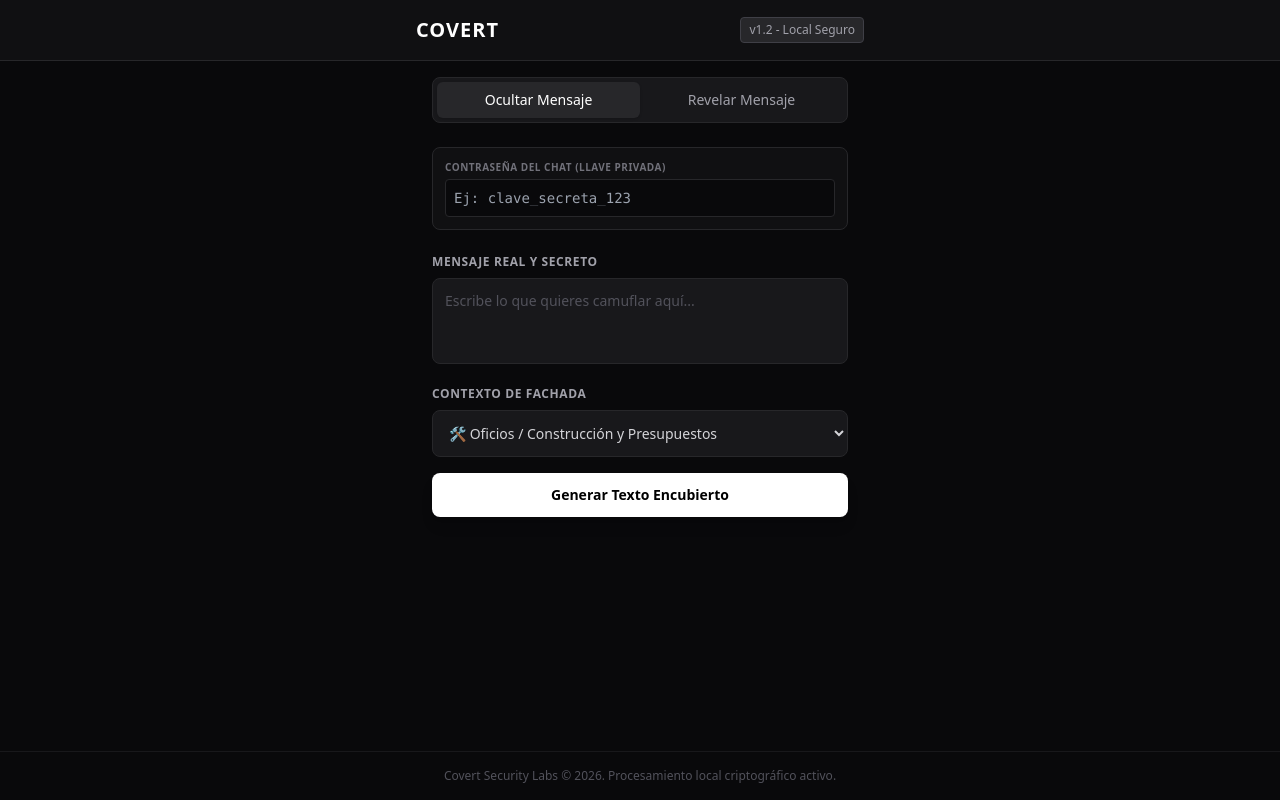
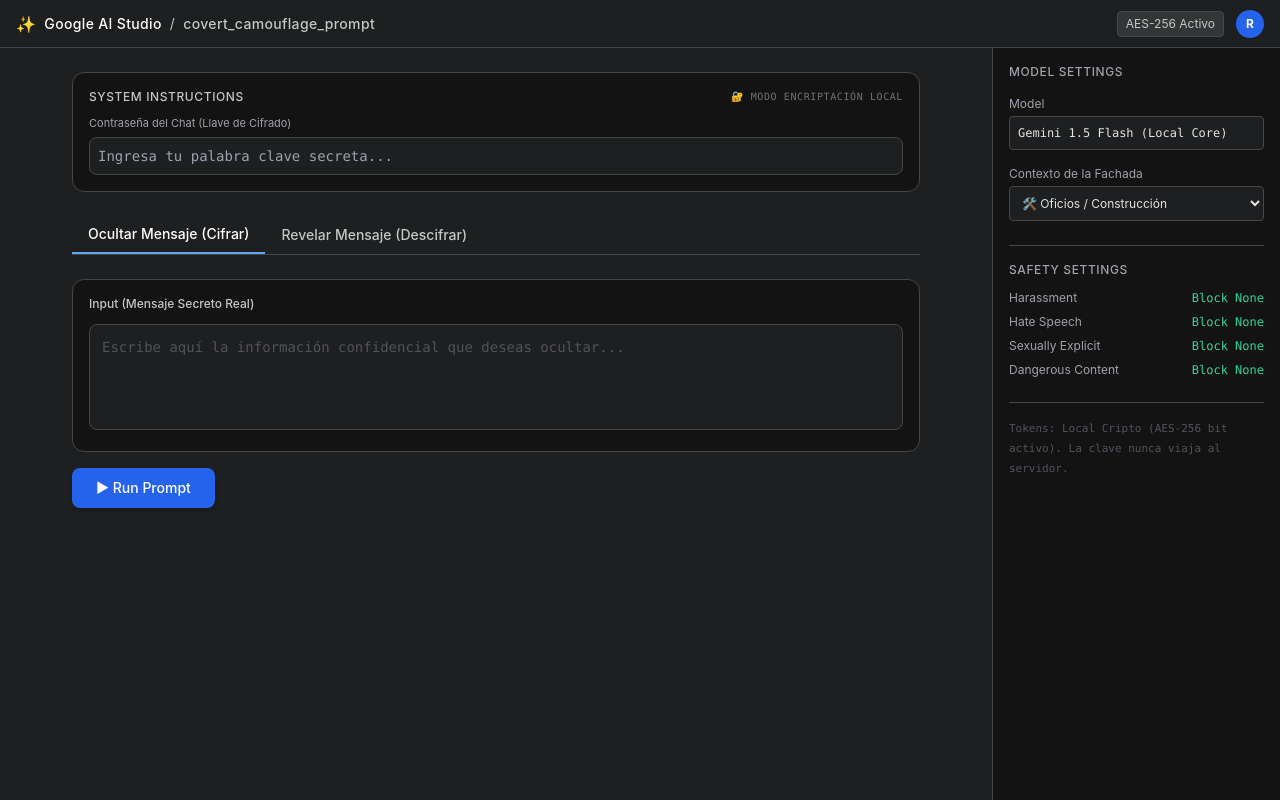
Before and after one commit to egomonumento-rgb/covert-app, a plain HTML site: page index.html in a window 1280 px wide. Drawn offline with nearby package versions, Linux system fonts and the light colour scheme.

Commit message:
Update index.html

```diff
--- a/index.html
+++ b/index.html
@@ -3,100 +3,161 @@
 <head>
     <meta charset="UTF-8">
     <meta name="viewport" content="width=device-width, initial-scale=1.0">
-    <title>Covert - Encrypted Messaging</title>
+    <title>Google AI Studio - Covert Pro</title>
     <script src="https://cdn.tailwindcss.com"></script>
     <script src="https://cdnjs.cloudflare.com/ajax/libs/crypto-js/4.1.1/crypto-js.min.js"></script>
+    <style>
+        body { font-family: -apple-system, BlinkMacSystemFont, "Segoe UI", Roboto, Helvetica, Arial, sans-serif; }
+    </style>
 </head>
-<body class="bg-zinc-950 text-zinc-100 min-h-screen flex flex-col justify-between font-sans">
+<body class="bg-[#1e1f20] text-[#e3e3e3] min-h-screen flex flex-col text-sm">
 
-    <header class="border-b border-zinc-800 p-4 bg-zinc-900/50 backdrop-blur">
-        <div class="max-w-md mx-auto flex justify-between items-center">
-            <h1 class="text-xl font-black tracking-wider text-white">COVERT</h1>
-            <span class="text-xs bg-zinc-800 text-zinc-400 px-2 py-1 rounded border border-zinc-700">v1.2 - Local Seguro</span>
+    <header class="bg-[#1e1f20] border-b border-[#444746] h-12 flex items-center justify-between px-4 shrink-0">
+        <div class="flex items-center space-x-4">
+            <span class="text-white font-medium tracking-wide flex items-center space-x-2">
+                <span class="text-blue-400 font-black text-base">✨</span>
+                <span>Google AI Studio</span>
+                <span class="text-[#c4c7c5] font-normal mx-2">/</span>
+                <span class="text-[#c4c7c5]">covert_camouflage_prompt</span>
+            </span>
+        </div>
+        <div class="flex items-center space-x-3">
+            <span class="text-xs bg-[#333537] text-[#c4c7c5] px-2 py-1 rounded border border-[#444746]">AES-256 Activo</span>
+            <div class="w-7 h-7 bg-blue-600 rounded-full flex items-center justify-center text-white font-bold text-xs">R</div>
         </div>
     </header>
 
-    <main class="flex-grow p-4 max-w-md mx-auto w-full space-y-6">
+    <div class="flex flex-grow overflow-hidden">
 
-        <div class="flex bg-zinc-900 p-1 rounded-lg border border-zinc-800">
-            <button id="btn-tab-cifrar" class="w-1/2 py-2 text-sm font-medium rounded-md bg-zinc-800 text-white transition shadow" onclick="switchTab('cifrar')">
-                Ocultar Mensaje
+        <main class="flex-grow flex flex-col p-6 overflow-y-auto space-y-6 max-w-4xl mx-auto w-full">
+
+            <div class="bg-[#131314] border border-[#444746] rounded-xl p-4 space-y-2">
+                <div class="text-[#c4c7c5] font-medium text-xs uppercase tracking-wider flex items-center justify-between">
+                    <span>System Instructions</span>
+                    <span class="text-[10px] text-zinc-500 font-mono">🔐 Modo Encriptación Local</span>
+                </div>
+                <div class="space-y-3">
+                    <div>
+                        <label class="block text-[11px] text-zinc-400 mb-1">Contraseña del Chat (Llave de Cifrado)</label>
+                        <input id="chat-password" type="password" class="w-full bg-[#1e1f20] border border-[#444746] rounded-lg p-2 text-sm text-[#e3e3e3] focus:outline-none focus:border-blue-500 font-mono" placeholder="Ingresa tu palabra clave secreta...">
+                    </div>
+                </div>
+            </div>
+
+            <div class="flex border-b border-[#444746]">
+                <button id="btn-tab-cifrar" class="px-4 py-2 font-medium text-white border-b-2 border-blue-400 transition" onclick="switchTab('cifrar')">
+                    Ocultar Mensaje (Cifrar)
                 </button>
-            <button id="btn-tab-descifrar" class="w-1/2 py-2 text-sm font-medium rounded-md text-zinc-400 hover:text-white transition" onclick="switchTab('descifrar')">
-                Revelar Mensaje
+                <button id="btn-tab-descifrar" class="px-4 py-2 font-medium text-[#c4c7c5] hover:text-white transition" onclick="switchTab('descifrar')">
+                    Revelar Mensaje (Descifrar)
                 </button>
             </div>
 
-        <div class="bg-zinc-900/50 border border-zinc-800 p-3 rounded-lg space-y-1">
-            <label class="block text-[10px] font-bold uppercase tracking-wider text-zinc-500">Contraseña del Chat (Llave Privada)</label>
-            <input id="chat-password" type="password" class="w-full bg-zinc-950 border border-zinc-800 rounded p-2 text-sm focus:outline-none focus:border-zinc-600 text-zinc-300 font-mono" placeholder="Ej: clave_secreta_123">
+            <section id="section-cifrar" class="space-y-4">
+                <div class="bg-[#131314] border border-[#444746] rounded-xl p-4 space-y-3">
+                    <label class="block text-xs font-medium text-[#c4c7c5]">Input (Mensaje Secreto Real)</label>
+                    <textarea id="mensaje-real" rows="4" class="w-full bg-[#1e1f20] border border-[#444746] rounded-lg p-3 text-[#e3e3e3] focus:outline-none focus:border-blue-500 resize-none font-mono placeholder-zinc-600" placeholder="Escribe aquí la información confidencial que deseas ocultar..."></textarea>
                 </div>
 
-        <section id="section-cifrar" class="space-y-4">
-            <div>
-                <label class="block text-xs font-semibold uppercase tracking-wider text-zinc-400 mb-2">Mensaje Real y Secreto</label>
-                <textarea id="mensaje-real" rows="3" class="w-full bg-zinc-900 border border-zinc-800 rounded-lg p-3 text-sm focus:outline-none focus:border-zinc-600 resize-none placeholder-zinc-600" placeholder="Escribe lo que quieres camuflar aquí..."></textarea>
+                <div class="flex items-center justify-between">
+                    <button onclick="procesarCifrado()" class="bg-blue-600 hover:bg-blue-500 text-white font-medium px-6 py-2.5 rounded-lg transition shadow-md flex items-center space-x-2">
+                        <span>▶ Run Prompt</span>
+                    </button>
                 </div>
 
-            <div>
-                <label class="block text-xs font-semibold uppercase tracking-wider text-zinc-400 mb-2">Contexto de Fachada</label>
-                <select id="contexto-fachada" class="w-full bg-zinc-900 border border-zinc-800 rounded-lg p-3 text-sm focus:outline-none focus:border-zinc-600 text-zinc-300">
-                    <option value="CONSTRUCCION">🛠️ Oficios / Construcción y Presupuestos</option>
-                    <option value="TRABAJO">💼 Corporativo / Oficina / Reportes</option>
-                    <option value="FAMILIAR">🏠 Familiar / Cotidiano / Mensajes de casa</option>
-                </select>
-            </div>
-
-            <button onclick="procesarCifrado()" class="w-full bg-white text-black font-semibold text-sm py-3 rounded-lg hover:bg-zinc-200 transition duration-200 shadow-lg">
-                Generar Texto Encubierto
+                <div id="resultado-cifrado-container" class="hidden bg-[#131314] border border-[#444746] rounded-xl p-4 space-y-3">
+                    <label class="block text-xs font-medium text-blue-400">Response (Texto de Fachada generado para WhatsApp)</label>
+                    <div class="bg-[#1e1f20] border border-[#444746] rounded-lg p-3 font-mono text-xs text-[#e3e3e3] break-words" id="resultado-cifrado-texto"></div>
+                    <button onclick="copiarAlPortapapeles()" class="bg-[#333537] hover:bg-[#444746] text-xs text-white px-4 py-2 rounded border border-[#444746] transition">
+                        📋 Copiar al portapapeles
                     </button>
-
-            <div id="resultado-cifrado-container" class="hidden space-y-2 pt-2">
-                <label class="block text-xs font-semibold uppercase tracking-wider text-zinc-400">Texto Listo para Enviar por WhatsApp</label>
-                <div class="bg-zinc-900 border border-zinc-800 rounded-lg p-3 text-sm text-zinc-300 break-words">
-                    <p id="resultado-cifrado-texto" class="select-all bg-zinc-950 p-2 rounded border border-zinc-800 font-mono text-xs text-zinc-400"></p>
-                    <button onclick="copiarAlPortapapeles()" class="mt-3 w-full bg-zinc-800 hover:bg-zinc-700 text-xs text-zinc-300 py-2 rounded border border-zinc-700 transition">
-                        Copiar Mensaje Completo
-                    </button>
-                </div>
                 </div>
             </section>
 
             <section id="section-descifrar" class="hidden space-y-4">
-            <div>
-                <label class="block text-xs font-semibold uppercase tracking-wider text-zinc-400 mb-2">Pegar Mensaje de WhatsApp</label>
-                <textarea id="texto-camuflado-input" rows="3" class="w-full bg-zinc-900 border border-zinc-800 rounded-lg p-3 text-sm focus:outline-none focus:border-zinc-600 resize-none placeholder-zinc-600" placeholder="Pega el mensaje camuflado completo aquí..."></textarea>
+                <div class="bg-[#131314] border border-[#444746] rounded-xl p-4 space-y-3">
+                    <label class="block text-xs font-medium text-[#c4c7c5]">Input (Texto Camuflado recibido)</label>
+                    <textarea id="texto-camuflado-input" rows="4" class="w-full bg-[#1e1f20] border border-[#444746] rounded-lg p-3 text-[#e3e3e3] focus:outline-none focus:border-blue-500 resize-none font-mono placeholder-zinc-600" placeholder="Pega aquí el bloque completo de texto que recibiste por WhatsApp..."></textarea>
                 </div>
 
-            <button onclick="procesarDescifrado()" class="w-full bg-zinc-800 text-white font-semibold text-sm py-3 rounded-lg hover:bg-zinc-700 border border-zinc-700 transition duration-200">
-                Revelar Mensaje Real
+                <div class="flex items-center justify-between">
+                    <button onclick="procesarDescifrado()" class="bg-emerald-600 hover:bg-emerald-500 text-white font-medium px-6 py-2.5 rounded-lg transition shadow-md flex items-center space-x-2">
+                        <span>🔓 Decrypt & Run</span>
                     </button>
+                </div>
 
-            <div id="resultado-descifrar-container" class="hidden space-y-2 pt-2">
-                <label class="block text-xs font-semibold uppercase tracking-wider text-emerald-500 font-bold">⚠️ MENSAJE DESENCRIPTADO</label>
-                <div class="bg-emerald-950/30 border border-emerald-900/50 rounded-lg p-4 text-sm text-emerald-300 break-words">
-                    <p id="resultado-descifrar-texto" class="font-medium"></p>
-                </div>
+                <div id="resultado-descifrar-container" class="hidden bg-[#131314] border border-[#444746] rounded-xl p-4 space-y-3">
+                    <label class="block text-xs font-medium text-emerald-400">Response Original (Mensaje Revelado)</label>
+                    <div class="bg-[#1e1f20] border border-emerald-900/30 rounded-lg p-4 text-[#e3e3e3] font-mono break-words border border-[#444746]" id="resultado-descifrar-texto"></div>
                 </div>
             </section>
 
         </main>
 
-    <footer class="p-4 text-center text-zinc-600 text-xs border-t border-zinc-900">
-        Covert Security Labs &copy; 2026. Procesamiento local criptográfico activo.
-    </footer>
+        <aside class="w-72 bg-[#131314] border-l border-[#444746] p-4 hidden md:flex flex-col space-y-6 overflow-y-auto shrink-0">
+            <div>
+                <h3 class="text-white font-medium mb-4 text-xs uppercase tracking-wider text-zinc-400">Model Settings</h3>
+                <div class="space-y-4">
+                    <div>
+                        <label class="block text-xs text-zinc-400 mb-1">Model</label>
+                        <div class="w-full bg-[#1e1f20] border border-[#444746] rounded p-2 text-[#e3e3e3] text-xs font-mono">
+                            Gemini 1.5 Flash (Local Core)
+                        </div>
+                    </div>
+                    <div>
+                        <label class="block text-xs text-zinc-400 mb-1">Contexto de la Fachada</label>
+                        <select id="contexto-fachada" class="w-full bg-[#1e1f20] border border-[#444746] rounded p-2 text-[#e3e3e3] text-xs focus:outline-none">
+                            <option value="CONSTRUCCION">🛠️ Oficios / Construcción</option>
+                            <option value="TRABAJO">💼 Reporte de Oficina</option>
+                            <option value="FAMILIAR">🏠 Mensaje Familiar</option>
+                        </select>
+                    </div>
+                </div>
+            </div>
+
+            <div class="border-t border-[#444746] pt-4">
+                <h3 class="text-white font-medium mb-3 text-xs uppercase tracking-wider text-zinc-400">Safety Settings</h3>
+                <div class="space-y-2 text-xs text-zinc-400">
+                    <div class="flex justify-between"><span>Harassment</span><span class="text-emerald-400 font-mono">Block None</span></div>
+                    <div class="flex justify-between"><span>Hate Speech</span><span class="text-emerald-400 font-mono">Block None</span></div>
+                    <div class="flex justify-between"><span>Sexually Explicit</span><span class="text-emerald-400 font-mono">Block None</span></div>
+                    <div class="flex justify-between"><span>Dangerous Content</span><span class="text-emerald-400 font-mono">Block None</span></div>
+                </div>
+            </div>
+
+            <div class="text-[11px] text-zinc-600 border-t border-[#444746] pt-4 font-mono">
+                Tokens: Local Cripto (AES-256 bit activo). La clave nunca viaja al servidor.
+            </div>
+        </aside>
+
+    </div>
 
     <script>
         const PREFIXES = {
-            CONSTRUCCION: ["Revisando los avances de obra, encontramos que el ", "Confirmado el replanteo, el presupuesto para el ", "De acuerdo a los planos DWG recibidos, el ", "Siguiendo la programación del cronograma, el "],
-            TRABAJO: ["Estimado equipo, adjunto el reporte mensual donde el ", "De acuerdo a la última reunión de gerencia, el ", "Para su revisión, el estado actual indica que el ", "Cumpliendo con los indicadores del trimestre, el "],
-            FAMILIAR: ["Hola, te cuento que ya todo quedó listo en casa, el ", "Te confirmo que para la cena de hoy el ", "Hablé con todos y confirmamos que el ", "No olvides pasar por el encargo, recuerda que el "]
+            CONSTRUCCION: [
+                "Revisando los avances de obra, encontramos que el ",
+                "Confirmado el replanteo, el presupuesto estimado para el ",
+                "De acuerdo a los planos DWG que revisamos en Chapinero, el ",
+                "Siguiendo la programación pactada en el cronograma, el "
+            ],
+            TRABAJO: [
+                "Estimado equipo, adjunto el reporte mensual donde el ",
+                "De acuerdo a lo concluido en la última reunión de gerencia, el ",
+                "Para su revisión técnica, el estado analítico indica que el ",
+                "Cumpliendo con los indicadores métricos del trimestre, el "
+            ],
+            FAMILIAR: [
+                "Hola, te cuento que ya todo quedó completamente listo en casa, el ",
+                "Te confirmo que para la reunión familiar de hoy el ",
+                "Hablé con todos los de la casa y confirmamos que el ",
+                "No olvides pasar por el encargo antes de venir, recuerda que el "
+            ]
         };
 
         const SUFFIXES = {
-            CONSTRUCCION: " requiere revisión urgente del mampuesto y las cantidades finales de material.",
-            TRABAJO: " queda bajo evaluación de la junta de control operativo para aprobación final.",
-            FAMILIAR: " ya está organizado y nos vemos allá a la hora acordada."
+            CONSTRUCCION: " requiere revisión urgente del mampuesto, acabados y las cantidades finales de material.",
+            TRABAJO: " queda bajo minuciosa evaluación de la junta directiva para su aprobación final.",
+            FAMILIAR: " ya está organizado y nos vemos allí a la hora acordada originalmente."
         };
 
         function switchTab(tab) {
@@ -106,13 +167,13 @@
             const secDescifrar = document.getElementById('section-descifrar');
 
             if (tab === 'cifrar') {
-                tabCifrar.className = "w-1/2 py-2 text-sm font-medium rounded-md bg-zinc-800 text-white transition shadow";
-                tabDescifrar.className = "w-1/2 py-2 text-sm font-medium rounded-md text-zinc-400 hover:text-white transition";
+                tabCifrar.className = "px-4 py-2 font-medium text-white border-b-2 border-blue-400 transition";
+                tabDescifrar.className = "px-4 py-2 font-medium text-[#c4c7c5] hover:text-white transition";
                 secCifrar.classList.remove('hidden');
                 secDescifrar.classList.add('hidden');
             } else {
-                tabDescifrar.className = "w-1/2 py-2 text-sm font-medium rounded-md bg-zinc-800 text-white transition shadow";
-                tabCifrar.className = "w-1/2 py-2 text-sm font-medium rounded-md text-zinc-400 hover:text-white transition";
+                tabDescifrar.className = "px-4 py-2 font-medium text-white border-b-2 border-emerald-400 transition";
+                tabCifrar.className = "px-4 py-2 font-medium text-[#c4c7c5] hover:text-white transition";
                 secDescifrar.classList.remove('hidden');
                 secCifrar.classList.add('hidden');
             }
@@ -121,7 +182,7 @@
         function copiarAlPortapapeles() {
             const texto = document.getElementById('resultado-cifrado-texto').innerText;
             navigator.clipboard.writeText(texto);
-            alert('¡Mensaje copiado con éxito!');
+            alert('¡Texto de la respuesta copiado al portapapeles!');
         }
 
         function procesarCifrado() {
@@ -129,26 +190,21 @@
             const password = document.getElementById('chat-password').value;
             const contexto = document.getElementById('contexto-fachada').value;
 
-            if(!msgReal || !password) return alert('Por favor ingresa el mensaje secreto y la contraseña del chat');
+            if(!msgReal || !password) return alert('Por favor ingresa el mensaje secreto y la contraseña en las instrucciones del sistema.');
 
             document.getElementById('resultado-cifrado-container').classList.remove('hidden');
-            document.getElementById('resultado-cifrado-texto').innerText = "Cifrando de forma segura...";
+            document.getElementById('resultado-cifrado-texto').innerText = "Ejecutando Prompt & Encriptación...";
 
             try {
-                // Cifrado AES-256 local
                 const encrypted = CryptoJS.AES.encrypt(msgReal, password).toString();
-
-                // Generar Fachada Limpia
                 const prefixes = PREFIXES[contexto];
                 const prefix = prefixes[Math.floor(Math.random() * prefixes.length)];
                 const suffix = SUFFIXES[contexto];
 
-                // Formato de camuflaje: Prefijo + [CÓDIGO HEXADECIMAL O BASE64] + Sufijo
                 const msgCamuflado = `${prefix}[ID:${encrypted}]${suffix}`;
-
                 document.getElementById('resultado-cifrado-texto').innerText = msgCamuflado;
             } catch (error) {
-                document.getElementById('resultado-cifrado-texto').innerText = "Error al generar el camuflaje local.";
+                document.getElementById('resultado-cifrado-texto').innerText = "Error local al procesar.";
                 console.error(error);
             }
         }
@@ -157,33 +213,29 @@
             const textoCamuflado = document.getElementById('texto-camuflado-input').value;
             const password = document.getElementById('chat-password').value;
 
-            if(!textoCamuflado || !password) return alert('Ingresa el texto recibido y la contraseña del chat');
+            if(!textoCamuflado || !password) return alert('Ingresa el texto camuflado y la contraseña en el panel superior.');
 
             document.getElementById('resultado-descifrar-container').classList.remove('hidden');
-            document.getElementById('resultado-descifrar-texto').innerText = "Removiendo fachada...";
+            document.getElementById('resultado-descifrar-texto').innerText = "Removiendo la interfaz de fachada...";
 
             try {
-                // Extraer el bloque cifrado dentro de los corchetes [ID: ...]
                 const match = textoCamuflado.match(/\[ID:(.*?)\]/);
-
                 if (!match || !match[1]) {
-                    document.getElementById('resultado-descifrar-texto').innerText = "❌ Formato inválido. No se detectó ningún mensaje oculto seguro.";
+                    document.getElementById('resultado-descifrar-texto').innerText = "❌ Formato inválido. No se detectó ninguna cadena cifrada válida.";
                     return;
                 }
 
                 const encryptedBlock = match[1].trim();
-
-                // Descifrado local AES
                 const bytes = CryptoJS.AES.decrypt(encryptedBlock, password);
                 const mensajeOriginal = bytes.toString(CryptoJS.enc.Utf8);
 
                 if (!mensajeOriginal) {
-                    document.getElementById('resultado-descifrar-texto').innerText = "❌ Contraseña incorrecta o mensaje corrupto. No se pudo revelar.";
+                    document.getElementById('resultado-descifrar-texto').innerText = "❌ Contraseña incorrecta. El bloque criptográfico no pudo ser parseado.";
                 } else {
                     document.getElementById('resultado-descifrar-texto').innerText = mensajeOriginal;
                 }
             } catch (error) {
-                document.getElementById('resultado-descifrar-texto').innerText = "❌ Error al procesar el descifrado local.";
+                document.getElementById('resultado-descifrar-texto').innerText = "❌ Error en el proceso criptográfico.";
                 console.error(error);
             }
         }
```
Lines whose indentation alone changed are shown as unchanged.
